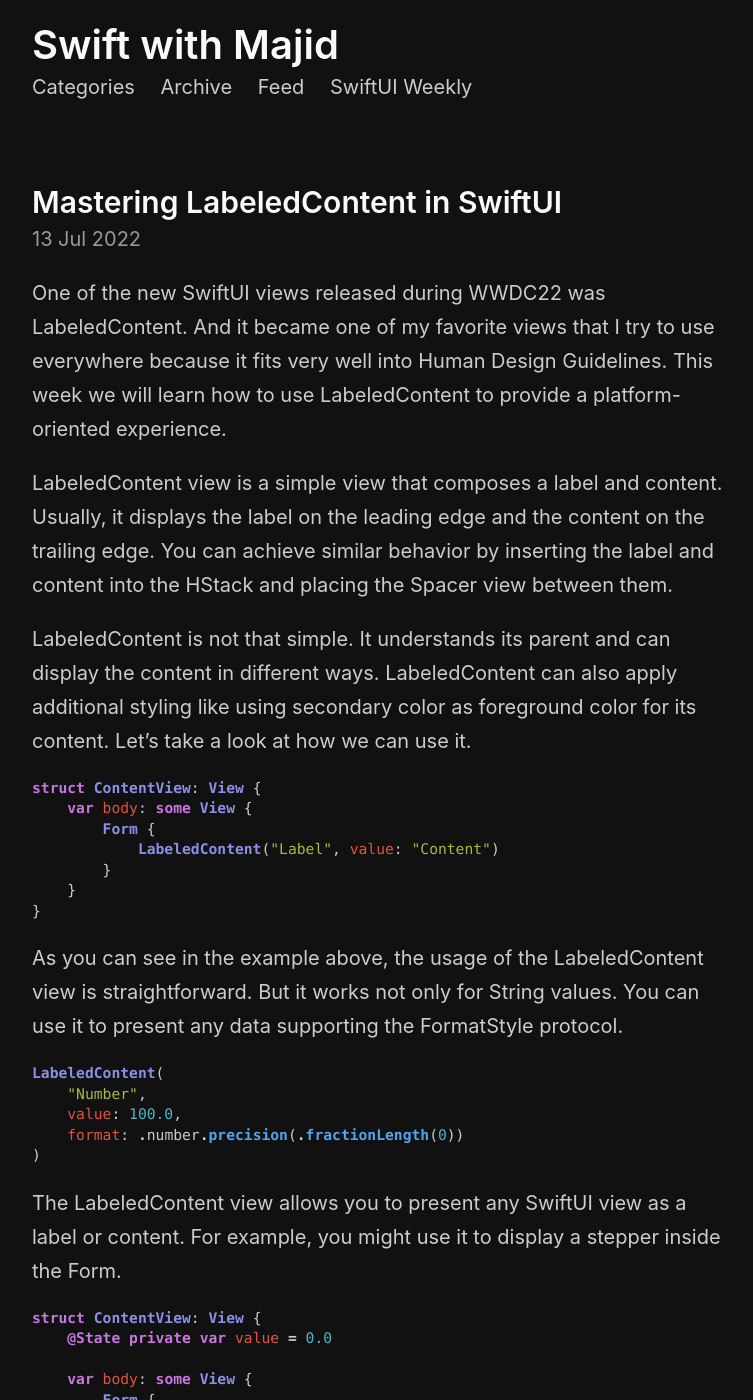
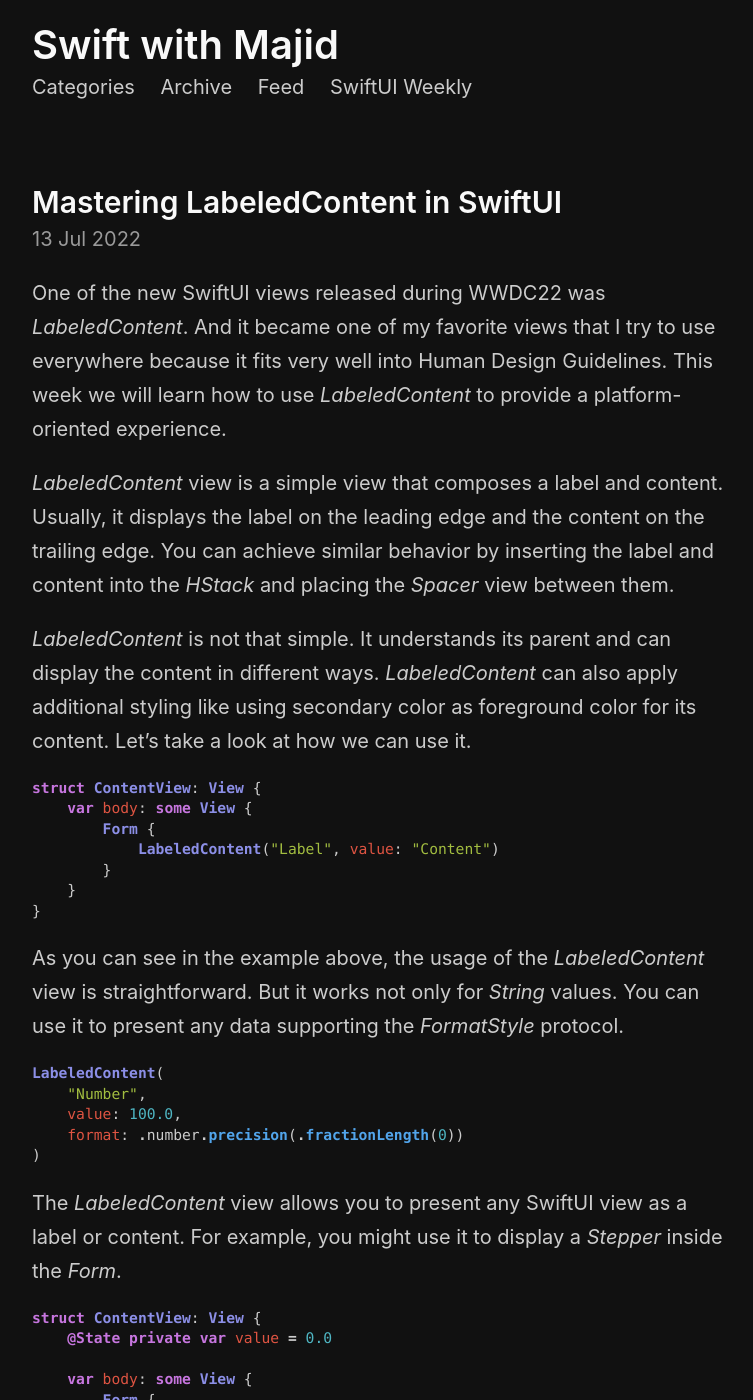
Before and after one commit to mecid/mecid.github.io, a Jekyll site: the page built from _posts/2022-07-13-mastering-labeledcontent-in-swiftui.md, in a window 1280 px wide and 1400 px high. Shown: the whole window, without its empty margins (258-1011 px from the left). Built offline with Jekyll 4.4.1, drawn with Linux system fonts in a browser that asks for light colours; some of the changed text lies outside the part shown.

Commit message:
labeled content post formatted

````diff
--- a/_posts/2022-07-13-mastering-labeledcontent-in-swiftui.md
+++ b/_posts/2022-07-13-mastering-labeledcontent-in-swiftui.md
@@ -3,11 +3,11 @@
 layout: post
 ---
 
-One of the new SwiftUI views released during WWDC22 was LabeledContent. And it became one of my favorite views that I try to use everywhere because it fits very well into Human Design Guidelines. This week we will learn how to use LabeledContent to provide a platform-oriented experience.
+One of the new SwiftUI views released during WWDC22 was *LabeledContent*. And it became one of my favorite views that I try to use everywhere because it fits very well into Human Design Guidelines. This week we will learn how to use *LabeledContent* to provide a platform-oriented experience.
 
-LabeledContent view is a simple view that composes a label and content. Usually, it displays the label on the leading edge and the content on the trailing edge. You can achieve similar behavior by inserting the label and content into the HStack and placing the Spacer view between them.
+*LabeledContent* view is a simple view that composes a label and content. Usually, it displays the label on the leading edge and the content on the trailing edge. You can achieve similar behavior by inserting the label and content into the *HStack* and placing the *Spacer* view between them.
 
-LabeledContent is not that simple. It understands its parent and can display the content in different ways. LabeledContent can also apply additional styling like using secondary color as foreground color for its content. Let's take a look at how we can use it.
+*LabeledContent* is not that simple. It understands its parent and can display the content in different ways. *LabeledContent* can also apply additional styling like using secondary color as foreground color for its content. Let's take a look at how we can use it.
 
 ```swift
 struct ContentView: View {
@@ -19,7 +19,7 @@
 }
 ```
 
-As you can see in the example above, the usage of the LabeledContent view is straightforward. But it works not only for String values. You can use it to present any data supporting the FormatStyle protocol.
+As you can see in the example above, the usage of the *LabeledContent* view is straightforward. But it works not only for *String* values. You can use it to present any data supporting the *FormatStyle* protocol.
 
 ```swift
 LabeledContent(
@@ -29,7 +29,7 @@
 )
 ```
 
-The LabeledContent view allows you to present any SwiftUI view as a label or content. For example, you might use it to display a stepper inside the Form.
+The *LabeledContent* view allows you to present any SwiftUI view as a label or content. For example, you might use it to display a *Stepper* inside the *Form*.
 
 ```swift
 struct ContentView: View {
@@ -50,7 +50,7 @@
 ```
 
 #### Styling
-Like many SwiftUI views, the LabeledContent view supports styling via the particular LabeledContentStyle protocol. You only need to create a type conforming to LabeledContentStyle and implement your makeBody function.
+Like many SwiftUI views, the *LabeledContent* view supports styling via the particular *LabeledContentStyle* protocol. You only need to create a type conforming to *LabeledContentStyle* and implement your *makeBody* function.
 
 ```swift
 struct AccentedLabeledContentStyle: LabeledContentStyle {
@@ -74,7 +74,7 @@
 }
 ```
 
-As you can see in the example above, we create another instance of the LabeledContent view and pass the instance of the Configuration type that holds the label and content views. It works great when you want to apply custom styling options. Sometimes we need to provide a completely different layout with our custom styling. We can achieve it by implementing the makeBody function without using LabeledContent.
+As you can see in the example above, we create another instance of the *LabeledContent* view and pass the instance of the *Configuration* type that holds the label and content views. It works great when you want to apply custom styling options. Sometimes we need to provide a completely different layout with our custom styling. We can achieve it by implementing the *makeBody* function without using *LabeledContent*.
 
 ```swift
 struct VerticalLabeledContentStyle: LabeledContentStyle {
@@ -103,7 +103,7 @@
 }
 ```
 
-Using the labeledContentStyle view modifier, we put our custom style into the environment where all the child views of the view hierarchy use this style unless it is overridden. You can also hide the label of the LabeledContent view by attaching the labelsHidden view modifier.
+Using the *labeledContentStyle* view modifier, we put our custom style into the environment where all the child views of the view hierarchy use this style unless it is overridden. You can also hide the label of the *LabeledContent* view by attaching the *labelsHidden* view modifier.
 
 ```swift
 struct ContentView: View {
````
